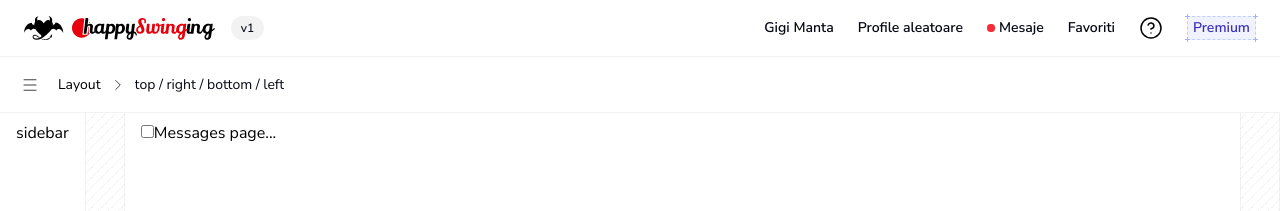
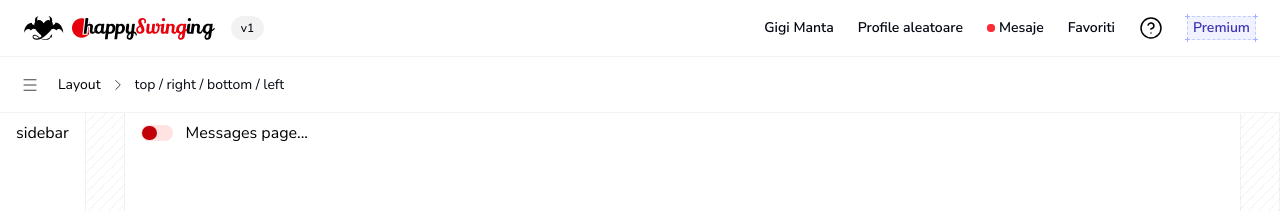
Before and after one commit to andyygit/nextjs-test, a Next.js app: page /inbox in a window 1280 px wide. Shown: the top 211 px of the page. Built offline with nearby package versions, Linux system fonts and the light colour scheme.

Commit message:
checkbox

```diff
--- a/components/ui/checkbox.tsx
+++ b/components/ui/checkbox.tsx
@@ -11,9 +11,9 @@ type CheckBoxProps = {
 function getVariantStyles(variant: Variant) {
   switch (variant) {
     case 'color':
-      return 'bg-blue-700';
+      return '';
     case 'grayscale':
-      return 'bg-gray-700';
+      return '';
     default:
       throw new Error(`Invalid variant: ${variant satisfies never}`);
   }
@@ -27,13 +27,18 @@ export default function Checkbox({
 }: CheckBoxProps) {
   return (
     <>
-      <input
-        {...props}
-        type="checkbox"
-        id={targetId}
-        className={getVariantStyles(variant)}
-      />
-      <label htmlFor={targetId}>{label}</label>
+      <label
+        htmlFor={targetId}
+        className="relative flex items-center gap-[.4em] select-none before:content-[''] before:w-[2em] before:h-[1em] before:bg-red-100 before:rounded-[1em] after:content-[''] after:w-[.9em] after:h-[.9em] after:bg-red-700 after:rounded-[1em] after:absolute after:left-[.1em]"
+      >
+        <input
+          {...props}
+          type="checkbox"
+          id={targetId}
+          className="appearance-none"
+        />
+        {label}
+      </label>
     </>
   );
 }
```
